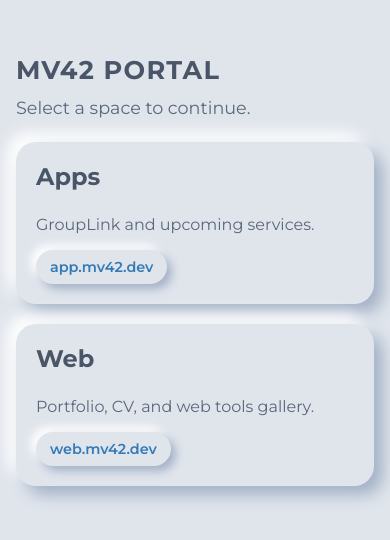
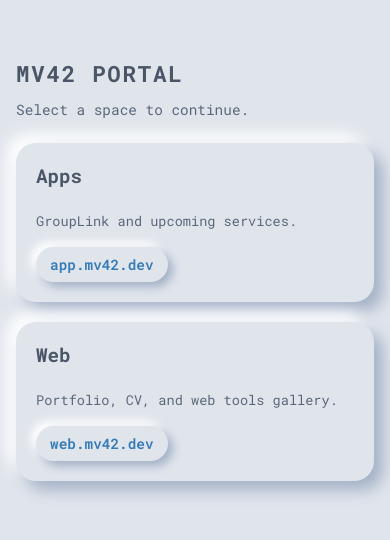
Before and after one commit to MV42/MV42.dev, a website: page web/public/portal.html in a window 390 px wide. Shown: the part 152-692 px from the top of the page. Drawn offline with Linux system fonts and the light colour scheme.

Commit message:
Updated Front

```diff
--- a/web/public/OptiTime/style.css
+++ b/web/public/OptiTime/style.css
@@ -20,7 +20,7 @@ body {
     align-items: flex-start;
     min-height: 100vh;
     color: var(--text);
-    font-family: 'Segoe UI', 'Roboto', 'Arial', sans-serif;
+    font-family: 'Roboto Mono', monospace;
     margin: 0;
     padding: 20px;
     overflow: auto;
@@ -150,7 +150,7 @@ header#controls {
     font-size: 1.2em;
     font-weight: 600;
     color: var(--text);
-    font-family: 'Courier New', monospace;
+    font-family: 'Roboto Mono', monospace;
     padding: 10px 15px;
     background: rgba(0, 0, 0, 0.02);
     border-radius: 8px;
@@ -345,7 +345,7 @@ header#controls {
     font-size: 1.1em;
     font-weight: 600;
     color: var(--text);
-    font-family: 'Courier New', monospace;
+    font-family: 'Roboto Mono', monospace;
 }
 
 /* Container principal des horloges */
--- a/web/public/portal.css
+++ b/web/public/portal.css
@@ -11,7 +11,7 @@
 
 * { box-sizing: border-box; margin: 0; padding: 0; }
 body {
-  font-family: 'Montserrat', system-ui, -apple-system, "Segoe UI", sans-serif;
+  font-family: 'Roboto Mono', monospace;
   background: var(--bg);
   color: var(--fg);
   min-height: 100vh;
@@ -27,15 +27,15 @@ body {
 
 header h1 {
   margin: 0 0 12px;
-  font-size: 2rem;
+  font-size: 1.8rem;
   font-weight: 700;
   text-transform: uppercase;
-  letter-spacing: 0.05em;
+  letter-spacing: 0.08em;
 }
 header p {
   margin: 0 0 24px;
   color: var(--muted);
-  font-size: 1.1rem;
+  font-size: 1rem;
 }
 header .pill {
   display: inline-block;
@@ -79,13 +79,14 @@ header .pill {
 
 .card h2 {
   margin: 0 0 8px;
-  font-size: 1.5rem;
+  font-size: 1.3rem;
   font-weight: 700;
 }
 .card p {
   margin: 0;
   color: var(--muted);
-  font-size: 1rem;
+  font-size: 0.95rem;
+  line-height: 1.4;
 }
 
 .pill {
@@ -108,12 +109,15 @@ a.pill:hover {
 
 @media (max-width: 640px) {
   body { padding: 16px; }
-  header h1 { font-size: 1.6rem; }
+  header h1 { font-size: 1.4rem; }
+  header p { font-size: 0.9rem; }
   .card {
     flex-direction: column;
     align-items: flex-start;
     padding: 20px;
   }
+  .card h2 { font-size: 1.2rem; }
+  .card p { font-size: 0.85rem; }
   .grid {
     grid-template-columns: 1fr;
   }
--- a/web/public/portal.html
+++ b/web/public/portal.html
@@ -6,7 +6,7 @@
   <title>MV42 Portal</title>
   <link rel="preconnect" href="https://fonts.googleapis.com">
   <link rel="preconnect" href="https://fonts.gstatic.com" crossorigin>
-  <link href="https://fonts.googleapis.com/css2?family=Montserrat:wght@400;600;700&display=swap" rel="stylesheet">
+  <link href="https://fonts.googleapis.com/css2?family=Roboto+Mono:wght@400;600;700&display=swap" rel="stylesheet">
   <link rel="stylesheet" href="/portal.css">
 </head>
 <body>
--- a/web/public/portfolio.css
+++ b/web/public/portfolio.css
@@ -1,7 +1,7 @@
 body, html {
     height: 100%;
     margin: 0;
-    font-family: 'Montserrat', sans-serif;
+    font-family: 'Roboto Mono', monospace;
     background-color: #e0e5ec;
     display: flex;
     justify-content: center;
@@ -25,7 +25,7 @@ h1 {
     font-weight: 700;
     color: #4a5668;
     text-transform: uppercase;
-    letter-spacing: 0.05em; /* Réduit l'espacement des lettres */
+    letter-spacing: 0.08em; /* Increased for monospace readability */
     margin: 0;
     padding: 20px 15px; /* Plus de padding pour sécurité */
     width: 100%; /* Prend toute la largeur du container */
@@ -46,15 +46,16 @@ h1 {
 }
 
 h2 {
-    font-size: 1.8rem;
+    font-size: 1.6rem;
     color: #4a5668;
     margin-bottom: 10px;
 }
 
 p {
-    font-size: 1.2rem;
+    font-size: 1.1rem;
     color: #5a677b;
     margin-bottom: 30px;
+    line-height: 1.5;
 }
 
 .portal-buttons {
@@ -77,7 +78,7 @@ p {
     color: #4a5668;
     text-decoration: none;
     font-weight: 600;
-    font-size: 1rem;
+    font-size: 0.95rem;
     transition: all 0.3s ease;
     min-width: 140px;
 }
@@ -152,11 +153,11 @@ p {
     } */
 
     h2 {
-        font-size: 1.5rem;
+        font-size: 1.3rem;
     }
 
     p {
-        font-size: 1rem;
+        font-size: 0.95rem;
     }
 
     .social-icon {
```
Also changed, not shown: web/public/FOV/index.html (+8 -4 lines), web/public/OptiTime/index.html (+3 -0 lines), web/public/app-gallery.html (+1 -1 lines), web/public/index.html (+1 -1 lines), web/public/web-gallery.html (+1 -1 lines).
